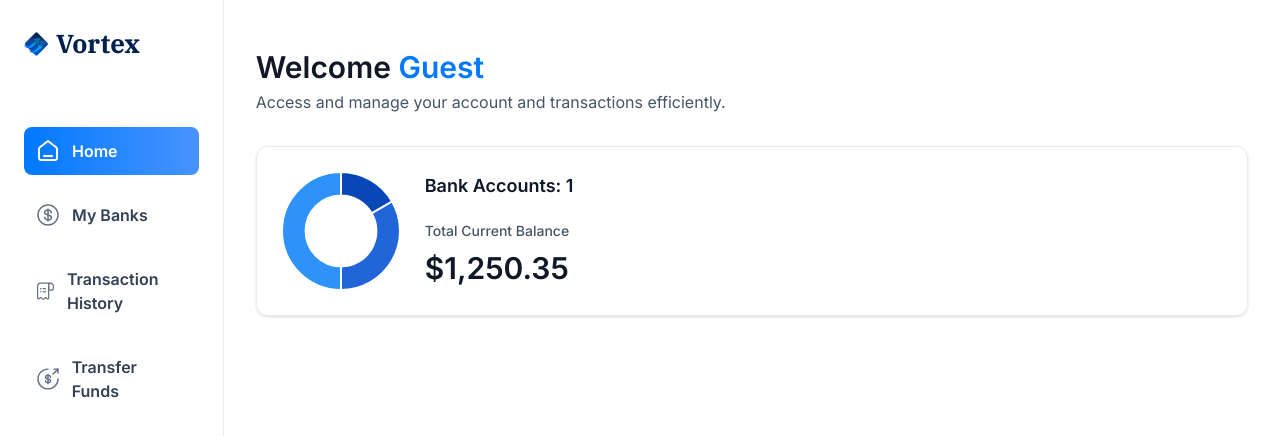
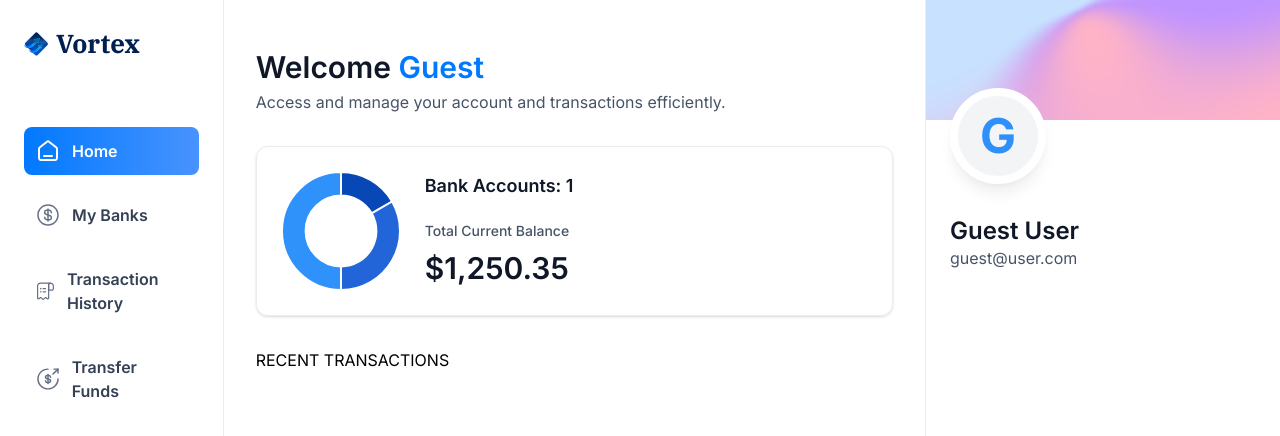
Before and after one commit to deli123/Vortex, a Next.js app: page / in a window 1280 px wide. Shown: the top 436 px of the page. Built offline with nearby package versions, Linux system fonts and the light colour scheme.

Commit message:
Add user details to right sidebar

```diff
--- a/app/(root)/page.tsx
+++ b/app/(root)/page.tsx
@@ -1,9 +1,10 @@
 import HeaderBox from "@/components/HeaderBox";
 import TotalBalanceBox from "@/components/TotalBalanceBox";
+import RightSidebar from "@/components/ui/RightSidebar";
 import React from "react";
 
 const Home = () => {
-  const loggedIn = { firstName: "Guest" };
+  const loggedIn = { firstName: "Guest", lastName: "User", email: "guest@user.com" };
   return (
     <section className="home">
       <div className="home-content">
@@ -20,7 +21,9 @@
             totalCurrentBalance={1250.35}
           />
         </header>
+        RECENT TRANSACTIONS
       </div>
+      <RightSidebar user={loggedIn} transactions={[]} banks={[]} />
     </section>
   );
 };
--- /dev/null
+++ b/components/ui/RightSidebar.tsx
@@ -0,0 +1,30 @@
+import React from "react";
+
+const RightSidebar = ({ user, transactions, banks }: RightSidebarProps) => {
+  return (
+    <aside className="right-sidebar">
+      <section className="flex flex-col pb-8">
+        <div className="profile-banner" />
+        <div className="profile">
+          <div className="profile-img">
+            <span className="text-5xl font-bold text-blue-500">
+              {user.firstName[0]}
+            </span>
+          </div>
+          <div className="profile-details">
+            <h1 className="profile-name">
+              {user.firstName} {user.lastName}
+            </h1>
+            <p className="profile-email">{user.email}</p>
+          </div>
+        </div>
+      </section>
+
+      <section>
+
+      </section>
+    </aside>
+  );
+};
+
+export default RightSidebar;
```
